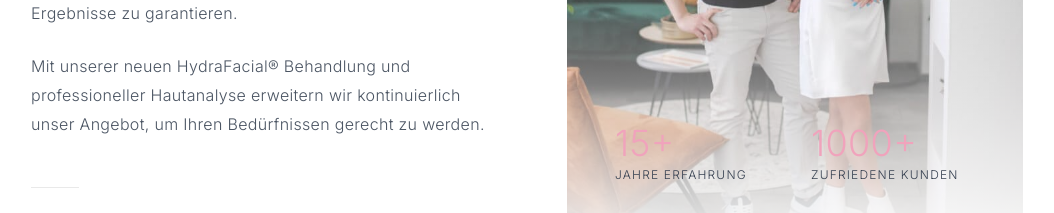
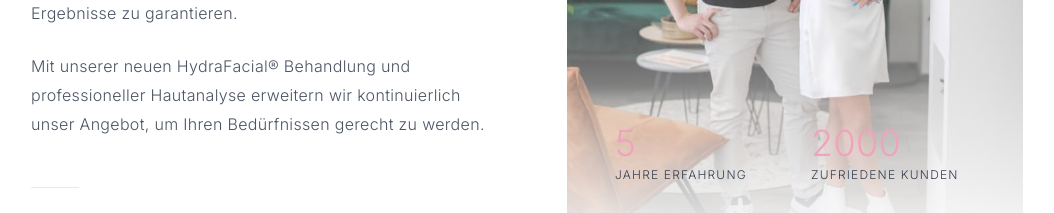
Before and after one commit to ElikciOlcay/skinlux-pottendorf, a Next.js app: page / in a window 1280 px wide. Shown: the part 3260-3473 px from the top of the page, without its empty margins (113-1167 px from the left). Built offline with nearby package versions, Linux system fonts and the light colour scheme.

Commit message:
feat: Statistiken auf 5 Jahre und 2000 Kunden aktualisiert
- Landingpage (About): 15+ → 5 Jahre, 1000+ → 2000 Kunden
- Über-uns Seite: 4+ → 5 Jahre (2000+ bereits korrekt)
- Hautanalyse Seite: 15+ → 5 Jahre Erfahrung
- Konsistente Darstellung auf allen Seiten

```diff
--- a/app/behandlungen/hautanalyse/page.tsx
+++ b/app/behandlungen/hautanalyse/page.tsx
@@ -31,7 +31,7 @@ const analysevorteile = [
         icon: Eye,
         title: "Expertenberatung",
         description: "Persönliche Beratung durch unsere Hautexperten mit individuellen Behandlungsempfehlungen.",
-        stat: "15+",
+        stat: "5",
         statLabel: "Jahre Erfahrung"
     }
 ];
--- a/app/ueber-uns/page.tsx
+++ b/app/ueber-uns/page.tsx
@@ -293,7 +293,7 @@ export default function UeberUns() {
                                     { number: "2000+", label: "Zufriedene Kunden" },
                                     { number: "5★", label: "Google Bewertung" },
                                     { number: "95%", label: "Zufriedenheit" },
-                                    { number: "4+", label: "Jahre Erfahrung" }
+                                    { number: "5", label: "Jahre Erfahrung" }
                                 ].map((stat) => (
                                     <div key={stat.label} className="text-center">
                                         <div className="text-4xl font-light mb-3" style={{ color: 'var(--color-secondary)' }}>
--- a/components/sections/About.tsx
+++ b/components/sections/About.tsx
@@ -3,8 +3,8 @@
 import { motion } from "framer-motion";
 
 const stats = [
-    { value: "15+", label: "Jahre Erfahrung" },
-    { value: "1000+", label: "Zufriedene Kunden" },
+    { value: "5", label: "Jahre Erfahrung" },
+    { value: "2000", label: "Zufriedene Kunden" },
     { value: "98%", label: "Erfolgsquote" },
     { value: "5.0", label: "Google Bewertung" },
 ];
```
